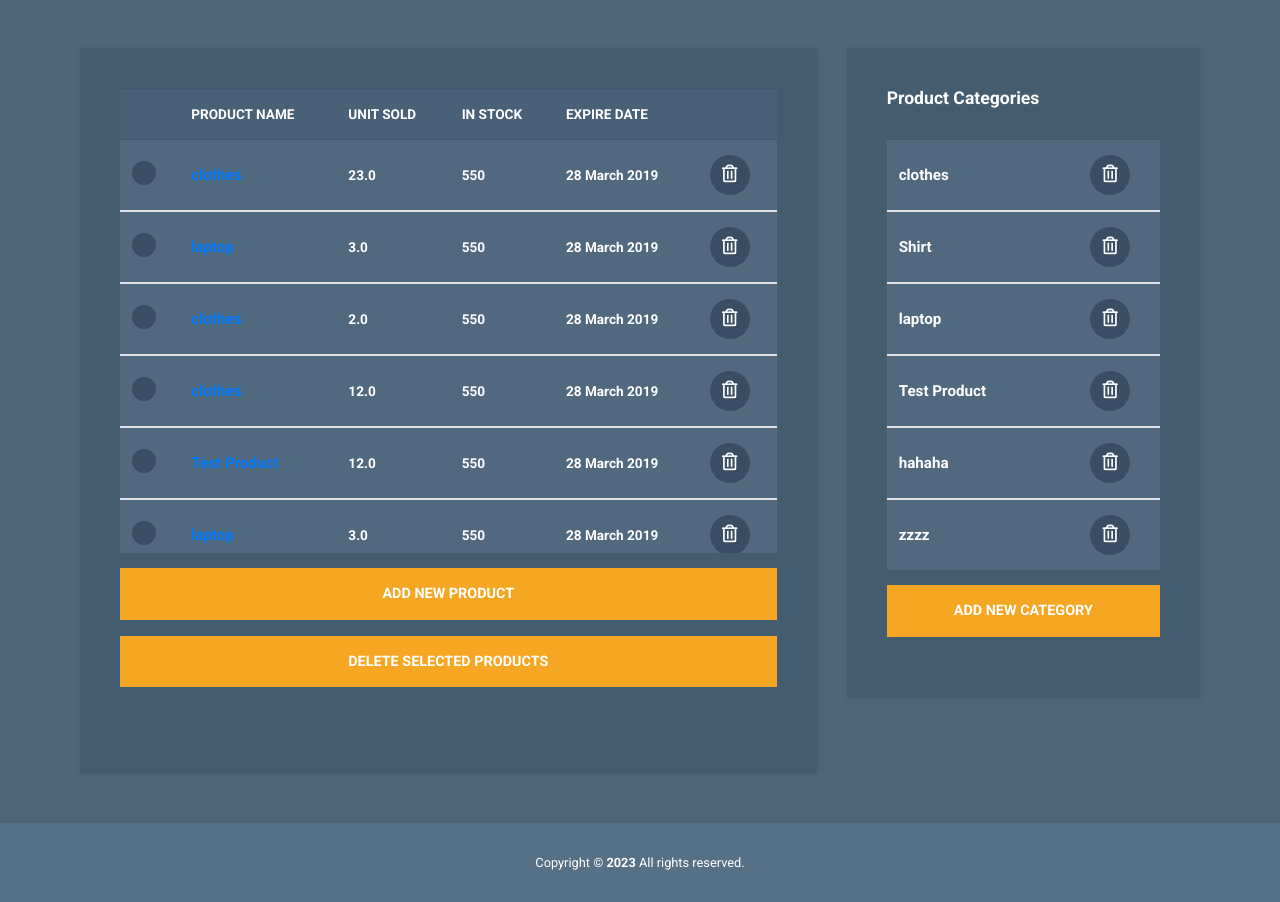
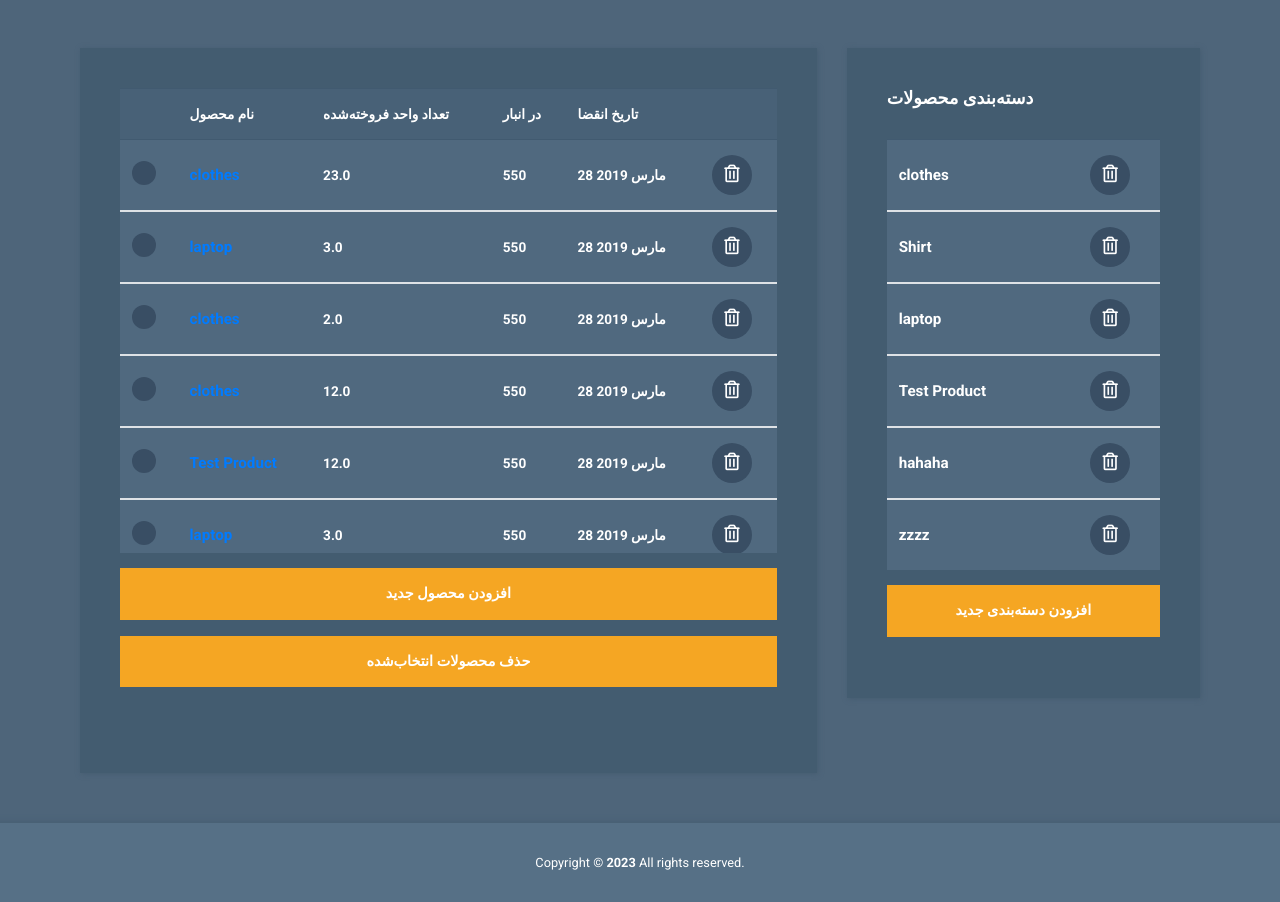
Before and after one commit to Hassanprogramming/crm-confige, a Django app: page /products/ in a window 1280 px wide. Shown: the part 100-1002 px from the top of the page. Run offline with Django 4.2, Linux system fonts and the light colour scheme; data comes from the database, SQL or seed files in the repository.

Commit message:
Update products.html

```diff
--- a/product/templates/products/products.html
+++ b/product/templates/products/products.html
@@ -1,4 +1,6 @@
-{% extends 'main.html' %} {% block content %} {% load static %}
+{% extends 'main.html' %}
+{% block content %}
+{% load static %}
 <body id="reportsPage">
     <div class="container mt-5">
         <div class="row tm-content-row">
@@ -9,10 +11,10 @@
                             <thead>
                                 <tr>
                                     <th scope="col">&nbsp;</th>
-                    <th scope="col">PRODUCT NAME</th>
-                    <th scope="col">UNIT SOLD</th>
-                    <th scope="col">IN STOCK</th>
-                    <th scope="col">EXPIRE DATE</th>
+                                    <th scope="col">نام محصول</th>
+                                    <th scope="col">تعداد واحد فروخته‌شده</th>
+                                    <th scope="col">در انبار</th>
+                                    <th scope="col">تاریخ انقضا</th>
                                     <th scope="col">&nbsp;</th>
                                 </tr>
                             </thead>
@@ -23,7 +25,7 @@
                                     <td class="tm-product-name"><a href="{{i.id}}">{{ i.name }}</a></td>
                                     <td>{{ i.price }}</td>
                                     <td>550</td>
-                    <td>28 March 2019</td>
+                                    <td>28 مارس 2019</td>
                                     <td>
                                         <a href="#" class="tm-product-delete-link">
                                             <i class="far fa-trash-alt tm-product-delete-icon"></i>
@@ -34,18 +36,16 @@
                             {% endfor %}
                         </table>
                     </div>
-            <!-- table container -->
-            <a
-              href="{% url 'add_products' %}"
-              class="btn btn-primary btn-block text-uppercase mb-3">Add new product</a>
+                    <!-- container جدول -->
+                    <a href="{% url 'add_products' %}" class="btn btn-primary btn-block text-uppercase mb-3">افزودن محصول جدید</a>
                     <button class="btn btn-primary btn-block text-uppercase">
-              Delete selected products
+                        حذف محصولات انتخاب‌شده
                     </button>
                 </div>
             </div>
             <div class="col-sm-12 col-md-12 col-lg-4 col-xl-4 tm-block-col">
                 <div class="tm-bg-primary-dark tm-block tm-block-product-categories">
-            <h2 class="tm-block-title">Product Categories</h2>
+                    <h2 class="tm-block-title">دسته‌بندی محصولات</h2>
                     <div class="tm-product-table-container">
                         <table class="table tm-table-small tm-product-table">
                             {% for i in category %}
@@ -62,10 +62,10 @@
                             {% endfor %}
                         </table>
                     </div>
-            <!-- table container -->
+                    <!-- container جدول -->
                     <button class="btn btn-primary btn-block text-uppercase mb-3">
                         <a href="{% url 'add_category' %}" style="color:white">
-              Add new category
+                            افزودن دسته‌بندی جدید
                         </a>
                     </button>
                 </div>
```
Lines whose indentation alone changed are shown as unchanged.
